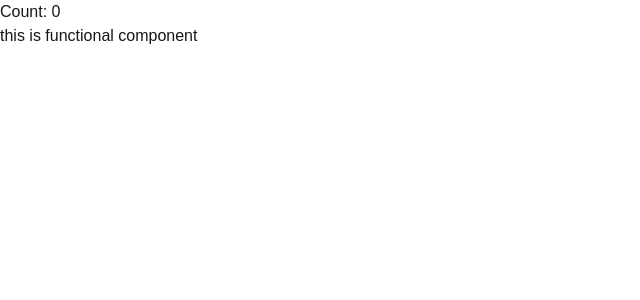
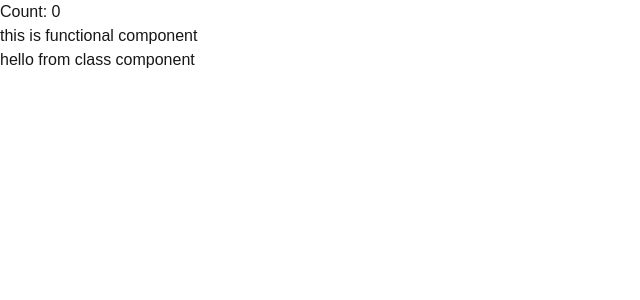
Before and after one commit to jui1234/pp, a Next.js app: page / in a window 1280 px wide. Shown: the top 300 px of the page, without its empty margins (0-640 px from the left). Built offline with nearby package versions, Linux system fonts and the light colour scheme.

Commit message:
class componet example

```diff
--- /dev/null
+++ b/app/ClassComponent/page.tsx
@@ -0,0 +1,13 @@
+import React,{Component} from 'react';
+
+class Welcome extends Component {
+    render(){
+        return (
+            <div>
+                hello from class component
+            </div>
+        );
+    }
+}
+
+export default Welcome;
--- a/app/page.tsx
+++ b/app/page.tsx
@@ -1,11 +1,14 @@
 "use client";
 
 import FunctionalComponent from "./functionalComponent/page";
+import Welcome from "./ClassComponent/page";
+
 
 export default function Home() {
   return (
     <div>
       <FunctionalComponent />
+      <Welcome />
     </div>
   );
 }
```
